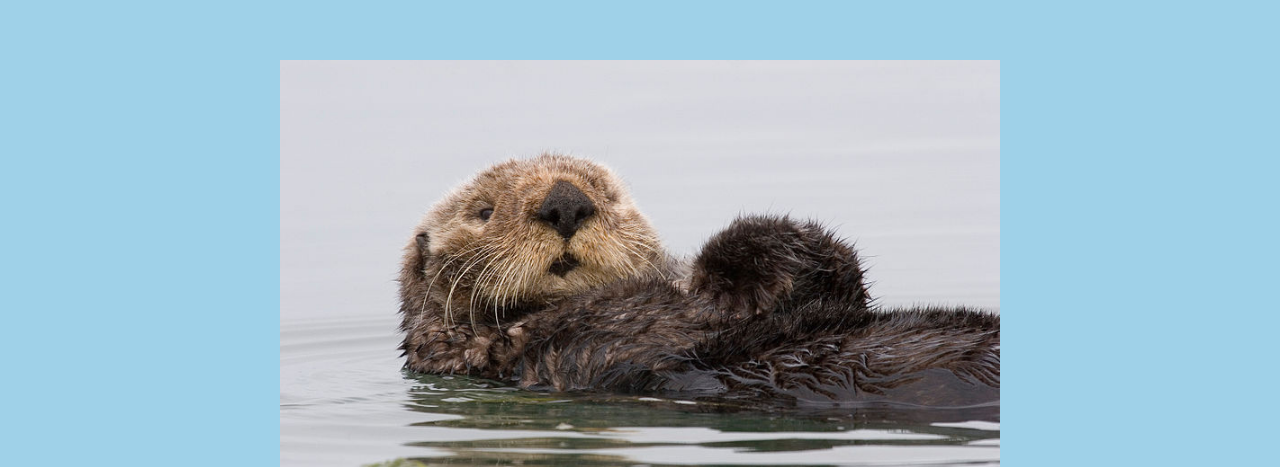
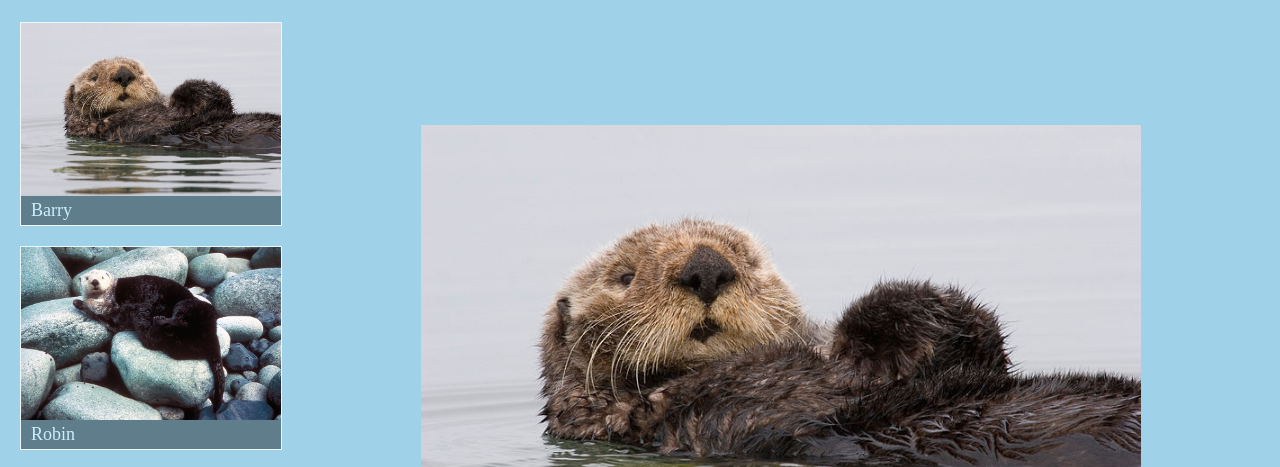
Before and after one commit to Lincxx/ottergram, a plain HTML site: page index.html in a window 1280 px wide. Shown: the part 80-547 px from the top of the page. Drawn offline with nearby package versions, Linux system fonts and the light colour scheme.

Commit message:
Added in some Media queries - overflow broken atm

```diff
--- a/index.html
+++ b/index.html
@@ -3,6 +3,7 @@
 
 <head>
     <meta charset="UTF-8">
+    <meta name="ciewport" content="width=device-width, initial-scale=1">
     <title>ottergram</title>
     <link rel="stylesheet" href="https://cdnjs.cloudflare.com/ajax/libs/normalize/5.0.0/normalize.min.css">
     <link rel="stylesheet" href="stylesheets/styles.css">
--- a/stylesheets/styles.css
+++ b/stylesheets/styles.css
@@ -47,9 +47,9 @@ a[href] {
     flex-direction: column;
 }
 
-.thumbnail-item + .thumbnail-item {
-    /*margin-top: 10px;*/
-}
+/*.thumbnail-item + .thumbnail-item {
+
+}*/
 
 .thumbnail-item {
     /*display: block;*/
@@ -112,3 +112,28 @@ a[href] {
     text-shadow: rgba(0, 0, 0, 0.9) 1px 2px 9px;
     font-size: 40px;
 }
+
+@media all and (min-width: 768px){
+    /*Styles will go here*/
+    .main-content {
+        flex-direction: row;
+        overflow: hidden !important;
+
+    }
+
+    .thumbnail-list {
+        flex-direction: column;
+        order: 0;
+        margin-left: 20px;
+    }
+
+    .thumbnail-item {
+        max-width: 260px;
+    }
+
+    .thumbnail-item + .thumbnail-item {
+        margin-top: 20px;
+    }
+}
+
+/*Stopped on page 99*/
```
